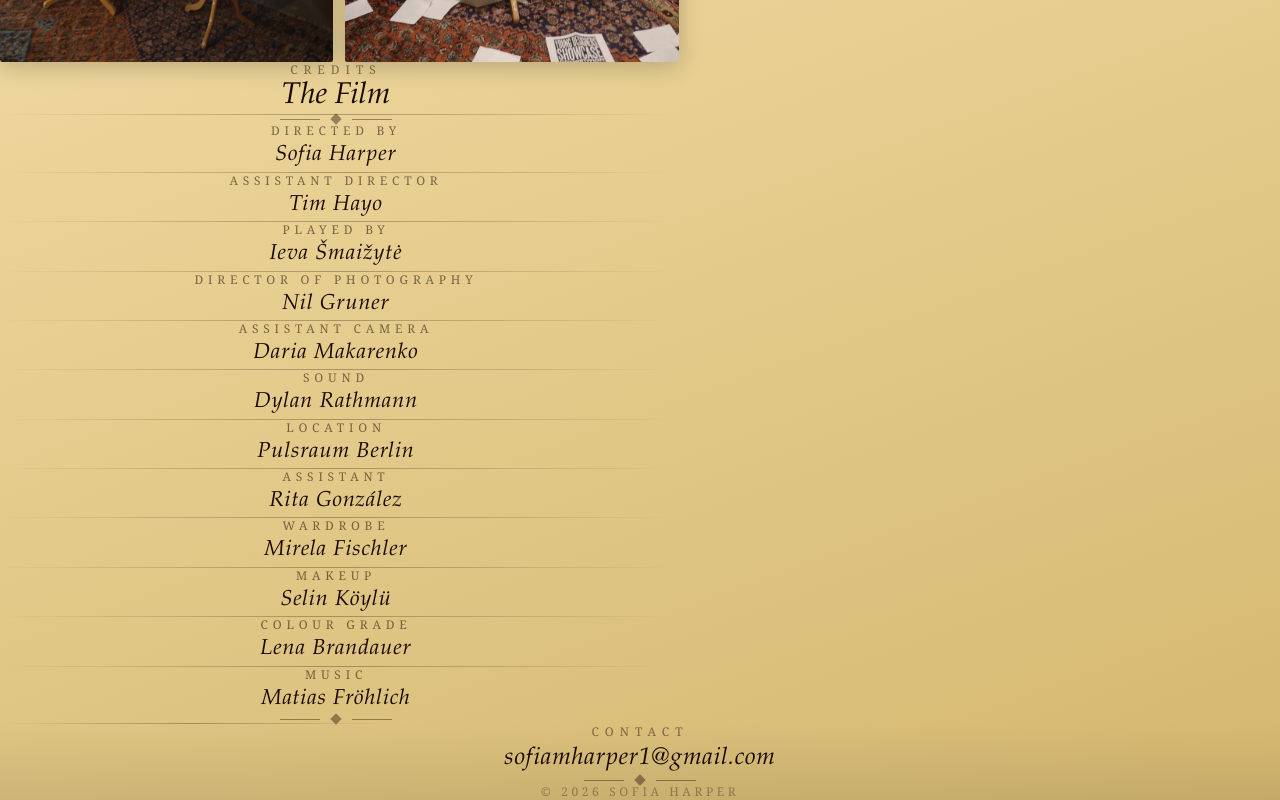
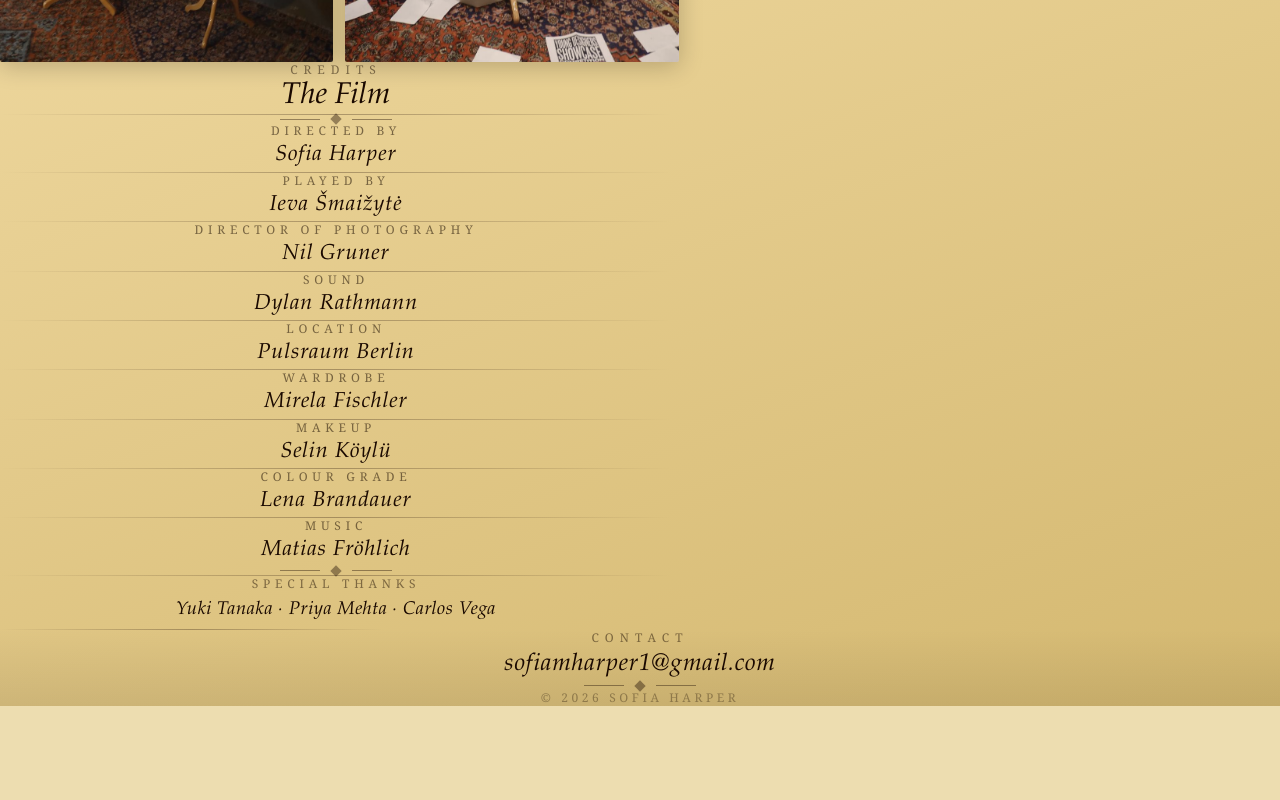
Before and after one commit to kaykas/debut-film-site, a Next.js app: page / in a window 1280 px wide. Shown: the part 2705-3505 px from the top of the page. After the commit the page ends 3411 px from the top, so only its background shows below. Built offline with nearby package versions, Linux system fonts and the light colour scheme.

Commit message:
Credits: remove assistant roles, restore special thanks

```diff
--- a/app/page.tsx
+++ b/app/page.tsx
@@ -19,18 +19,17 @@ const heroStills = [stills[0], stills[2], stills[5], stills[7]];
 
 const credits = [
   { role: "Directed by",            name: "Sofia Harper" },
-  { role: "Assistant Director",     name: "Tim Hayo" },
   { role: "Played by",              name: "Ieva Šmaižytė" },
   { role: "Director of Photography",name: "Nil Gruner" },
-  { role: "Assistant Camera",       name: "Daria Makarenko" },
   { role: "Sound",                  name: "Dylan Rathmann" },
   { role: "Location",               name: "Pulsraum Berlin" },
-  { role: "Assistant",              name: "Rita González" },
   { role: "Wardrobe",               name: "Mirela Fischler" },
   { role: "Makeup",                 name: "Selin Köylü" },
   { role: "Colour Grade",           name: "Lena Brandauer" },
   { role: "Music",                  name: "Matias Fröhlich" },
 ];
+
+const thanks = ["Yuki Tanaka", "Priya Mehta", "Carlos Vega"];
 
 
 
@@ -226,6 +225,23 @@ export default function Home() {
         </div>
 
         <Ornament />
+        <Rule />
+
+        {/* Special thanks */}
+        <div className="text-center mt-10">
+          <p
+            className="text-xs uppercase tracking-[0.4em] mb-4"
+            style={{ color: "rgba(30,14,2,0.50)", fontFamily: "Georgia, serif" }}
+          >
+            Special Thanks
+          </p>
+          <p
+            className="font-serif italic"
+            style={{ fontSize: "1.15rem", color: "#1a0900", lineHeight: 2, letterSpacing: "0.03em" }}
+          >
+            {thanks.join("  ·  ")}
+          </p>
+        </div>
       </section>
 
       {/* ── CONTACT ── */}
```
